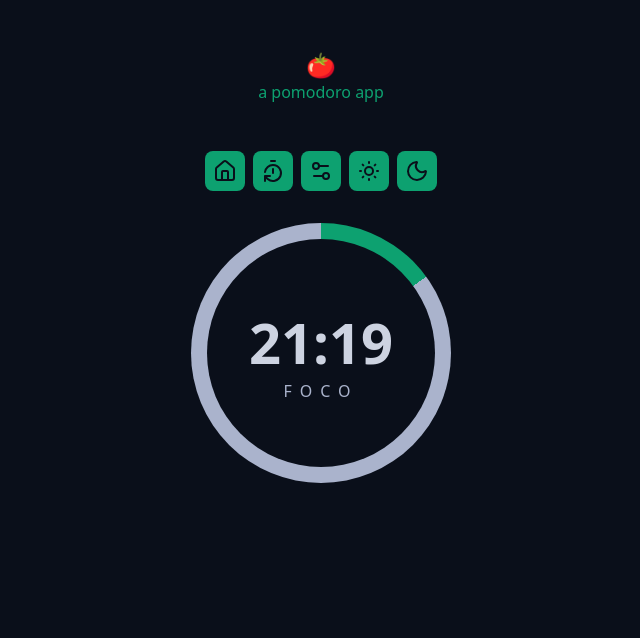
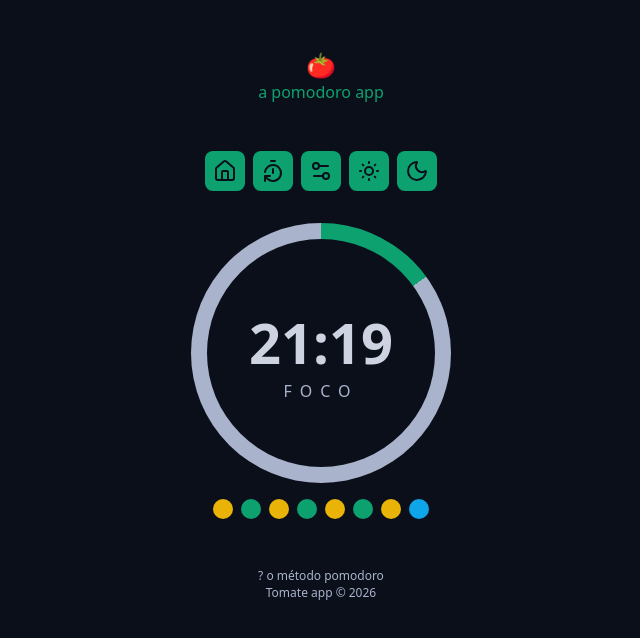
Before and after one commit to marlonnl/Tomate-pomodoro, a React (Vite) app: page / in a window 1280 px wide. Shown: the top 638 px of the page, without its empty margins (319-959 px from the left). Built offline with nearby package versions, Linux system fonts and the light colour scheme.

Commit message:
✨ feat: added Footer component

```diff
--- a/src/App.tsx
+++ b/src/App.tsx
@@ -5,6 +5,8 @@
 import './styles/global.css'
 import { Menu } from './components/Menu'
 import { Counter } from './components/Counter'
+import { Cycles } from './components/Cycles'
+import { Footer } from './components/Footer'
 
 export function App() {
   return (
@@ -19,6 +21,12 @@
 
       <Container>
         <Counter />
+
+        <Cycles />
+      </Container>
+
+      <Container>
+        <Footer />
       </Container>
     </div>
   )
--- /dev/null
+++ b/src/components/Footer/index.tsx
@@ -0,0 +1,10 @@
+import styles from './styles.module.css'
+
+export function Footer() {
+  return (
+    <footer className={styles.footer}>
+      <a href="#">? o método pomodoro</a>
+      <a href="#">Tomate app &copy; {new Date().getFullYear()}</a>
+    </footer>
+  )
+}
--- /dev/null
+++ b/src/components/Footer/styles.module.css
@@ -0,0 +1,19 @@
+.footer {
+  display: flex;
+  flex-direction: column;
+  align-items: center;
+  justify-content: center;
+
+  margin-top: 4.8rem;
+}
+
+.footer a {
+  color: var(--text-muted);
+  font-size: 1.2rem;
+  text-decoration: none;
+}
+
+.footer a:hover {
+  text-decoration: underline;
+  filter: none;
+}
```
